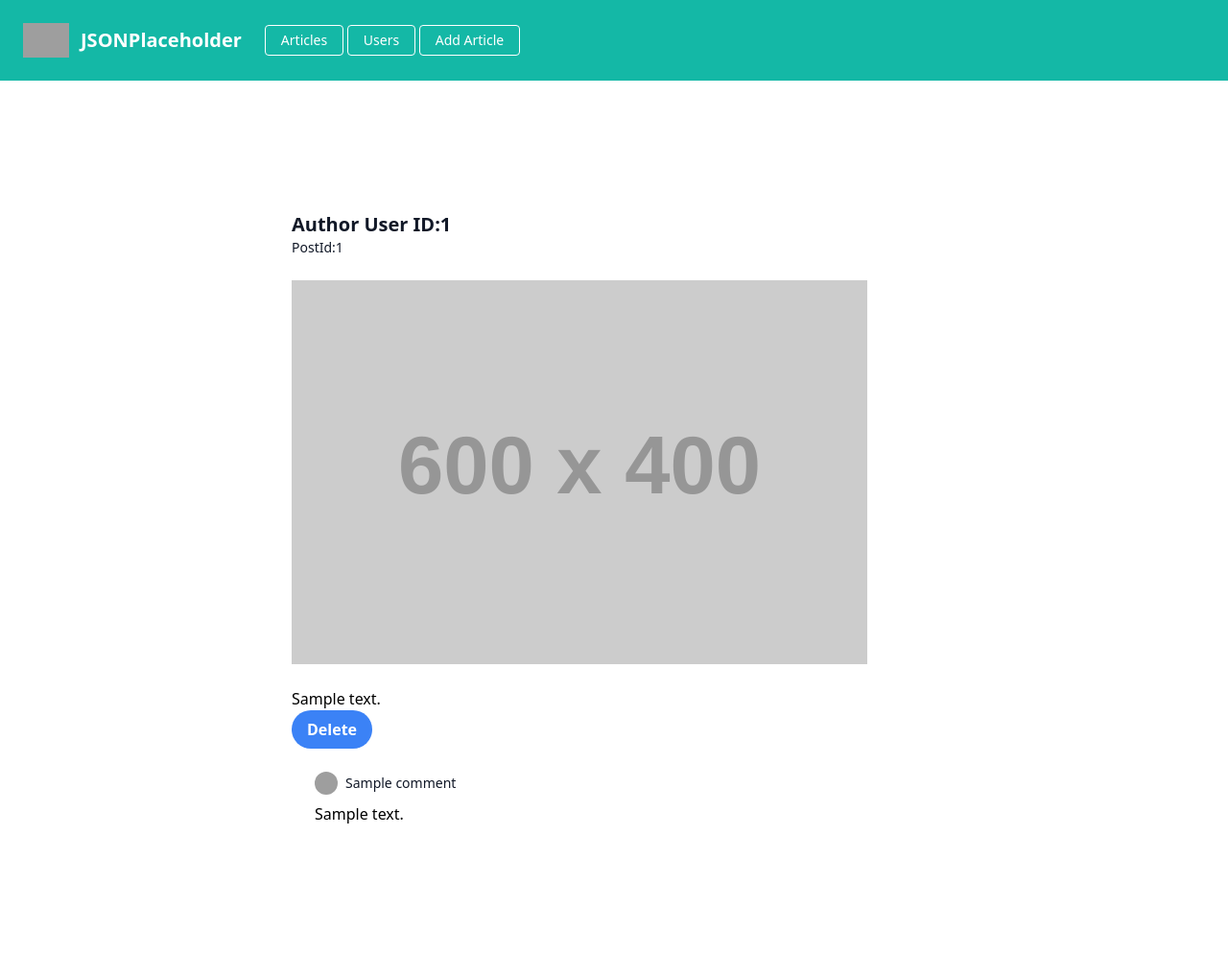
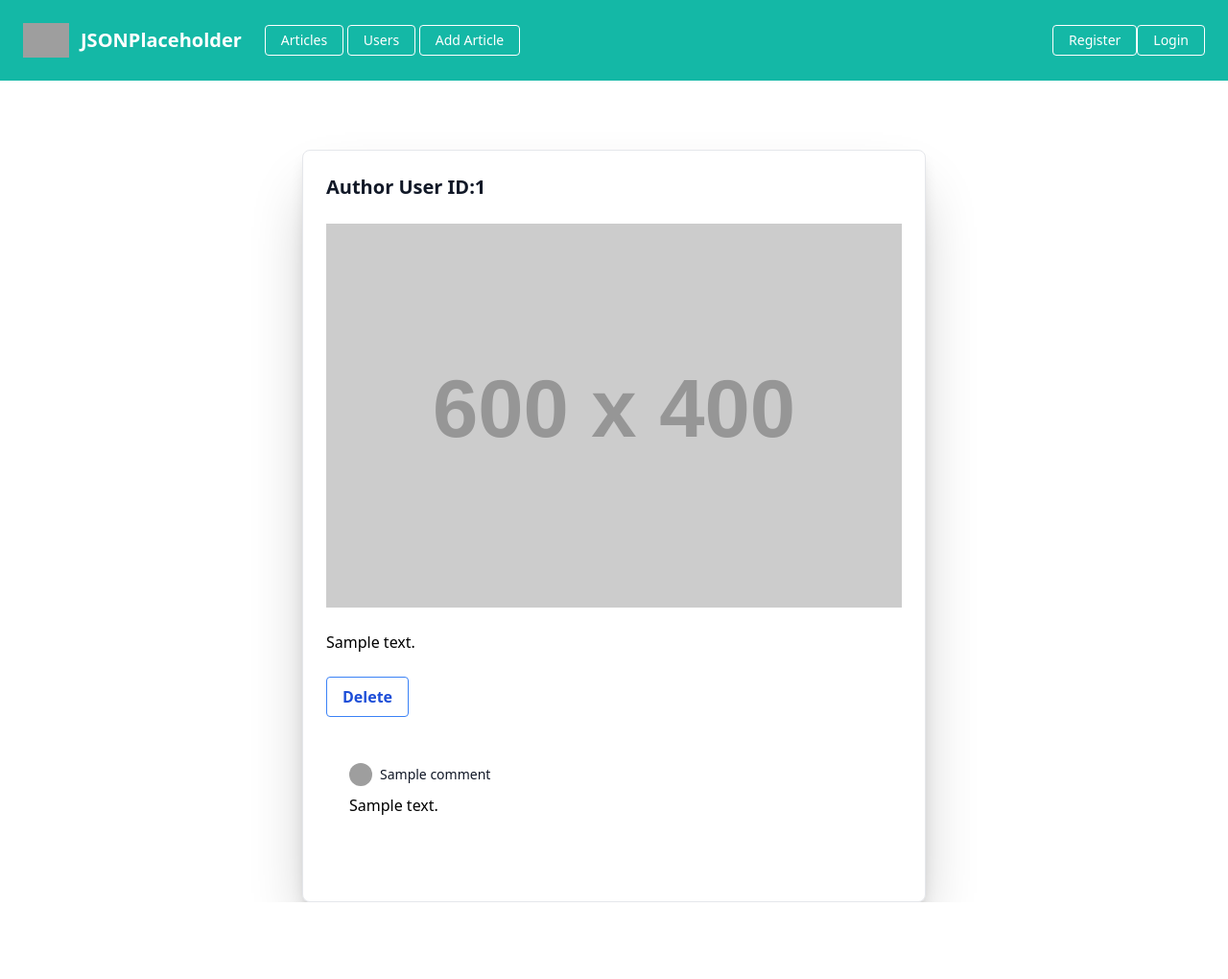
Before and after one commit to algisbernatovics/Article-site, a PHP site: template json-place-holder/app/Views/SingleArticle.twig in a window 1280 px wide. Shown: the whole page at 96% size. After the commit the page ends 940 px from the top, so only its background shows below. Run offline with PHP 8.4, Linux system fonts and the light colour scheme; the template is opened without the code that fills it: most values are stand-ins (such as "Sample title", 1, 10 or a date in 2020); grey boxes labelled with a size stand in for pictures from a placeholder-image service; some libraries are stand-ins or nearby versions; grey boxes are pictures that could not be loaded.

Commit message:
Some minor changes in frontend.

```diff
--- a/json-place-holder/app/Models/Comments.php
+++ b/json-place-holder/app/Models/Comments.php
@@ -12,9 +12,7 @@ class Comments
 
     public function __construct($postId, int $id, string $name, string $email, string $body)
     {
-        var_dump($postId);
         $this->postId = $postId;
-
         $this->id = $id;
         $this->name = $name;
         $this->email = $email;
--- a/json-place-holder/app/Views/Layout.twig
+++ b/json-place-holder/app/Views/Layout.twig
@@ -39,6 +39,15 @@
                        class="inline-block text-sm px-4 py-2 leading-none border rounded text-white border-white hover:border-transparent hover:text-teal-500 hover:bg-white mt-4 lg:mt-0">
                         Add Article
                     </a>
+
+                </div>
+                <div>
+                    <a href="/register"
+                       class="inline-block text-sm px-4 py-2 leading-none border rounded text-white border-white hover:border-transparent hover:text-teal-500 hover:bg-white mt-4 lg:mt-0">Register</a>
+                </div>
+                <div>
+                    <a href="/login"
+                       class="inline-block text-sm px-4 py-2 leading-none border rounded text-white border-white hover:border-transparent hover:text-teal-500 hover:bg-white mt-4 lg:mt-0">Login</a>
                 </div>
             </div>
         </nav>
--- a/json-place-holder/app/Views/SingleArticle.twig
+++ b/json-place-holder/app/Views/SingleArticle.twig
@@ -1,52 +1,47 @@
 {% extends "Layout.twig" %}
 {% block content %}
+    <div class="dark:bg-black grid place-items-up place-items-center">
+        <div class="h-56 content-normal">
+
             {% for post in posts %}
 
+                <div class="w-full shadow-lg rounded-lg mb-6">
 
-        <main class="pt-8 pb-16 lg:pt-16 lg:pb-24 bg-white">
-
-        <div class="flex justify-between px-4 mx-auto max-w-screen-xl ">
-
-        <article
-
-        class="mx-auto w-full max-w-2xl format format-sm sm:format-base lg:format-lg format-blue dark:format-invert">
+                    <figure class="dark:bg-slate-800 hover:bg-gray-100 dark:border-gray-700 dark:bg-gray-800 dark:hover:bg-gray-700
+                        shadow-[0_35px_60px_-15px_rgba(0,0,0,0.3)] p-6 bg-white border border-gray-200 rounded-lg shadow
+                        dark:bg-gray-800 dark:border-gray-700 ">
+                        <article>
 
                             <header class="mb-4 lg:mb-6 not-format">
-
                                 <address class="flex items-center mb-6 not-italic">
-
                                     <div class="inline-flex items-center mr-3 text-sm text-gray-900 dark:text-white">
                                         <div>
 
                                             <a href="{{ post.userUrl }}" rel="author"
                                                class="text-xl font-bold text-gray-900 dark:text-white">Author User
                                                 ID:{{ post.userId }}</a>
-                        <p>PostId:{{ post.id }}</p>
 
                                         </div>
                                     </div>
-
                                 </address>
-
                                 <a href="{{ post.postUrl }}">
                                     <img src="https://placehold.co/600x400?text={{ post.title|capitalize }}"
-                     alt="{{ post.title|capitalize }}"></a>
-
+                                         alt="post.title"></a>
                             </header>
-
                             <p class="lead">{{ post.body|capitalize }}</p>
+                            <section class="not-format">
+                            </section>
+                            <br>
                             <form action="/delete/{{ post.id }}" method="post">
                                 <button name="delete" value=""
-                    class="bg-blue-500 hover:bg-blue-700 text-white font-bold py-2 px-4 rounded-full">
+                                        class="bg-transparent hover:bg-blue-500 text-blue-700 font-semibold hover:text-white py-2 px-4 border border-blue-500 hover:border-transparent rounded">
                                     <span>Delete</span>
                                 </button>
                             </form>
-    {% endfor %}
-
                             {% for comment in comments %}
 
                                 <section class="not-format">
-
+                                    <br>
                                 </section>
 
                                 <article class="p-6 mb-6 text-base bg-white rounded-lg dark:bg-gray-900">
@@ -55,10 +50,12 @@
 
                                         <div class="flex items-center">
 
-                    <p class="inline-flex items-center mr-3 text-sm text-gray-900 dark:text-white"><img
+                                            <p class="inline-flex items-center mr-3 text-sm text-gray-900 dark:text-white">
+                                                <img
                                                         class="mr-2 w-6 h-6 rounded-full"
                                                         src="https://180dc.org/wp-content/uploads/2022/04/Blank-Avatar.png"
                                                         alt="Michael Gough">{{ comment.name|capitalize }}</p>
+
                                         </div>
 
                                     </footer>
@@ -72,6 +69,20 @@
                                 </article>
 
                             {% endfor %}
+                        </article>
+                    </figure>
+
+                </div>
+
+
+
+            {% endfor %}
+
+        </div>
+
+    </div>
+
+
 
     </article>
 
```
Also changed, not shown: json-place-holder/app/Views/Articles.twig (+16 -16 lines), json-place-holder/prev0.png, json-place-holder/prev1.png. Lines whose indentation alone changed are shown as unchanged.
